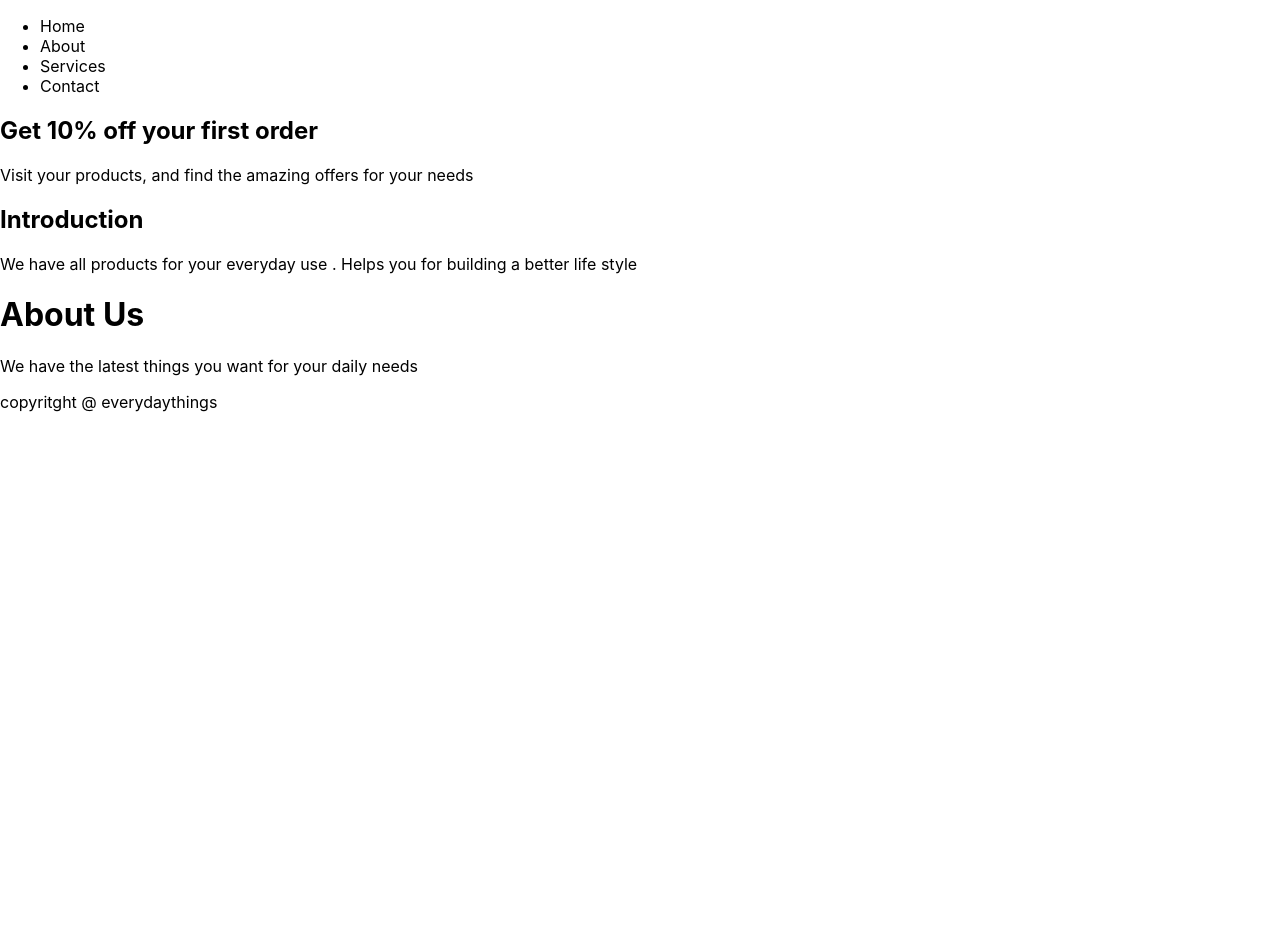
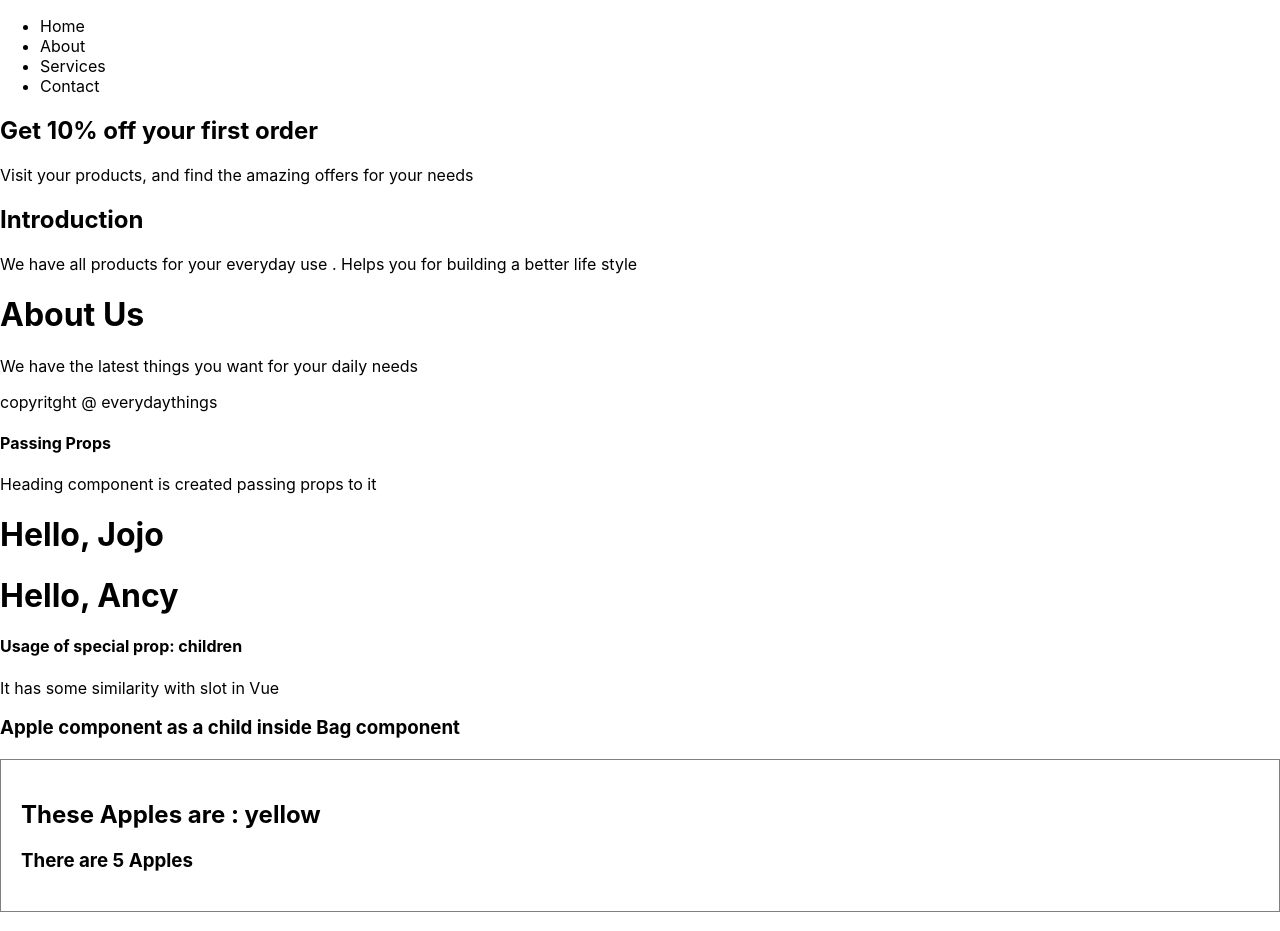
Before and after one commit to navctns/react-tutorial-customized-app, a React (Create React App) app: page / in a window 1280 px wide. Shown: the top 931 px of the page. Before the commit the page ends 800 px from the top, so only its background shows below. Built offline with nearby package versions, Linux system fonts and the light colour scheme.

Commit message:
passing props and special props children

```diff
--- a/src/App.css
+++ b/src/App.css
@@ -36,3 +36,7 @@
     transform: rotate(360deg);
   }
 }
+.container{
+  margin:auto;
+  max-width: 1280px;
+}
--- a/src/CustomizedApp.js
+++ b/src/CustomizedApp.js
@@ -3,15 +3,27 @@ import Promo from './components/Promo.js';
 import Intro1 from './components/Intro1.js';
 import Intro2 from './components/Intro2.js';
 import Footer from './components/Footer.js';
-
+import TheHeading from './components/passing-props/TheHeading.js';
+import TheBag from './components/special-prop-children/TheBag.js';
+import TheApples from './components/special-prop-children/TheApples.js';
+import ThePears from './components/special-prop-children/ThePears.js';
 function App(){
     return (
-        <div>
+        <div className="container">
             <NavDynamic items={["Home","About","Services","Contact"]}/>
             <Promo/>
             <Intro1></Intro1>
             <Intro2></Intro2>
             <Footer/>
+            <h4>Passing Props</h4>
+            <p>Heading component is created passing props to it</p>
+            <TheHeading firstName="Jojo"></TheHeading>
+            <TheHeading firstName="Ancy"></TheHeading>
+            <h4>Usage of special prop: children</h4>
+            <p>It has some similarity with slot in Vue</p>
+            <h3>Apple component as a child inside Bag component</h3>
+            <TheBag children={<TheApples color="yellow" number="5" />}></TheBag>
+            <TheBag children={<ThePears friend="Alexy" />}></TheBag>
         </div>
     )
 }
--- /dev/null
+++ b/src/components/passing-props/TheHeading.js
@@ -0,0 +1,7 @@
+function TheHeading(props){
+    return(
+        <h1>Hello, {props.firstName}</h1>
+    )
+}
+
+export default TheHeading
--- /dev/null
+++ b/src/components/special-prop-children/TheApples.js
@@ -0,0 +1,14 @@
+function Apples(props){
+    return(
+        <div className="promo-section">
+            <div>
+                <h2>These Apples are : {props.color}</h2>
+            </div>
+            <div>
+                <h3>There are {props.number} Apples</h3>
+            </div>
+        </div>
+        )
+}
+
+export default Apples;
--- /dev/null
+++ b/src/components/special-prop-children/TheBag.js
@@ -0,0 +1,15 @@
+function Bag(props){
+    const bag = {
+        padding:'20px',
+        border:'1px solid gray',
+        background:'#fff',
+        margin: '20px 0'
+    }
+    return (
+        <div style={bag}>
+            {props.children}
+        </div>
+    )
+}
+
+export default Bag;
--- /dev/null
+++ b/src/components/special-prop-children/ThePears.js
@@ -0,0 +1,7 @@
+function Pears(props){
+    return (
+        <h2>I don't like pears, but my friend {props.friend} does.</h2>
+    )
+}
+
+export default Pears;
--- a/src/index.css
+++ b/src/index.css
@@ -11,3 +11,7 @@ code {
   font-family: source-code-pro, Menlo, Monaco, Consolas, 'Courier New',
     monospace;
 }
+.container{
+  margin:auto;
+  max-width: 1280px;
+}
```
